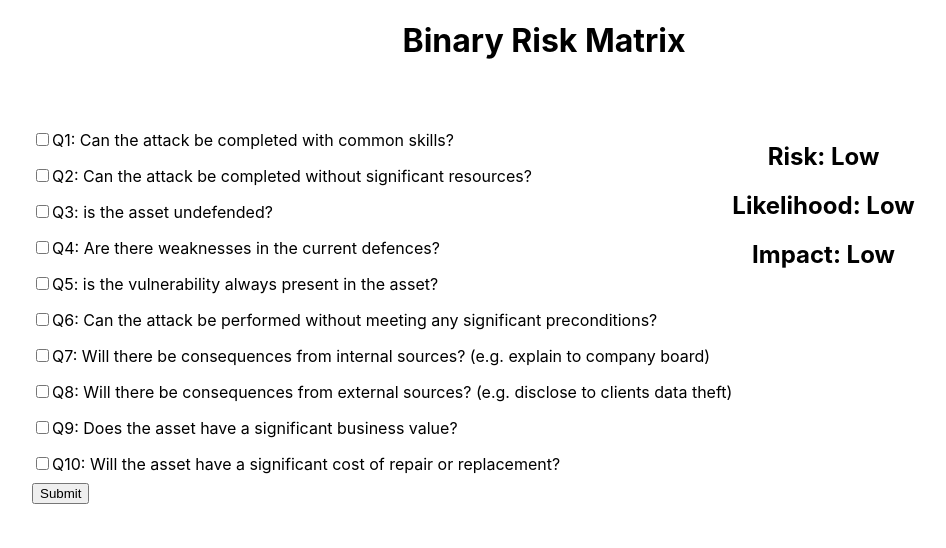
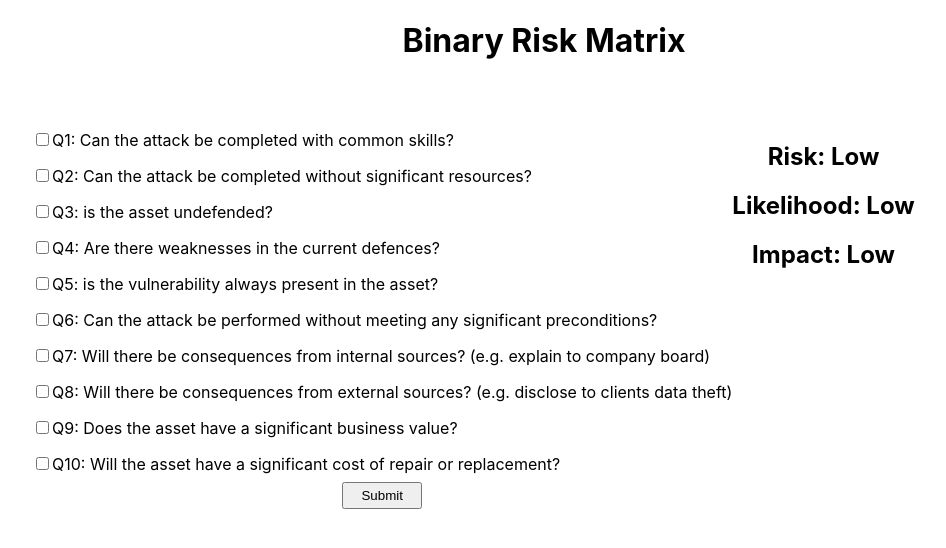
Before and after one commit to MatthewNobes/risk-matrix-generator, a React (Create React App) app: page / in a window 1280 px wide. Shown: the top 548 px of the page, without its empty margins (96-1042 px from the left). Built offline with nearby package versions, Linux system fonts and the light colour scheme.

Commit message:
Button style updates

```diff
--- a/src/Components/BinaryRiskMatrix/BinaryRiskMatrixForm.js
+++ b/src/Components/BinaryRiskMatrix/BinaryRiskMatrixForm.js
@@ -211,7 +211,9 @@ export default function BinaryRiskMatrixForm() {
                     <input type='checkbox' id='Q10' value={Q10} onChange={() => handleChange(Q10, appendQ10)}/>
                     <label for='Q10'>Q10: Will the asset have a significant cost of repair or replacement?</label>
                 </div>
-                <button type="submit">Submit</button>
+                <div className="BinaryRiskMatrixForm-Submit">
+                    <button className="BinaryRiskMatrixForm-SubmitButton" type="submit">Submit</button>
+                </div>
             </form>
 
             <div className="BinaryRiskMatrixResults">
--- a/src/css/App.css
+++ b/src/css/App.css
@@ -18,6 +18,16 @@
   padding: 0.5em 0vw 0.5em 0vw;
 }
 
+.BinaryRiskMatrixForm-Submit {
+  text-align: center;
+}
+
+.BinaryRiskMatrixForm-SubmitButton {
+  height: 2em;
+  width: 6em;
+
+}
+
 .BinaryRiskMatrixResults {
 
 }
```
